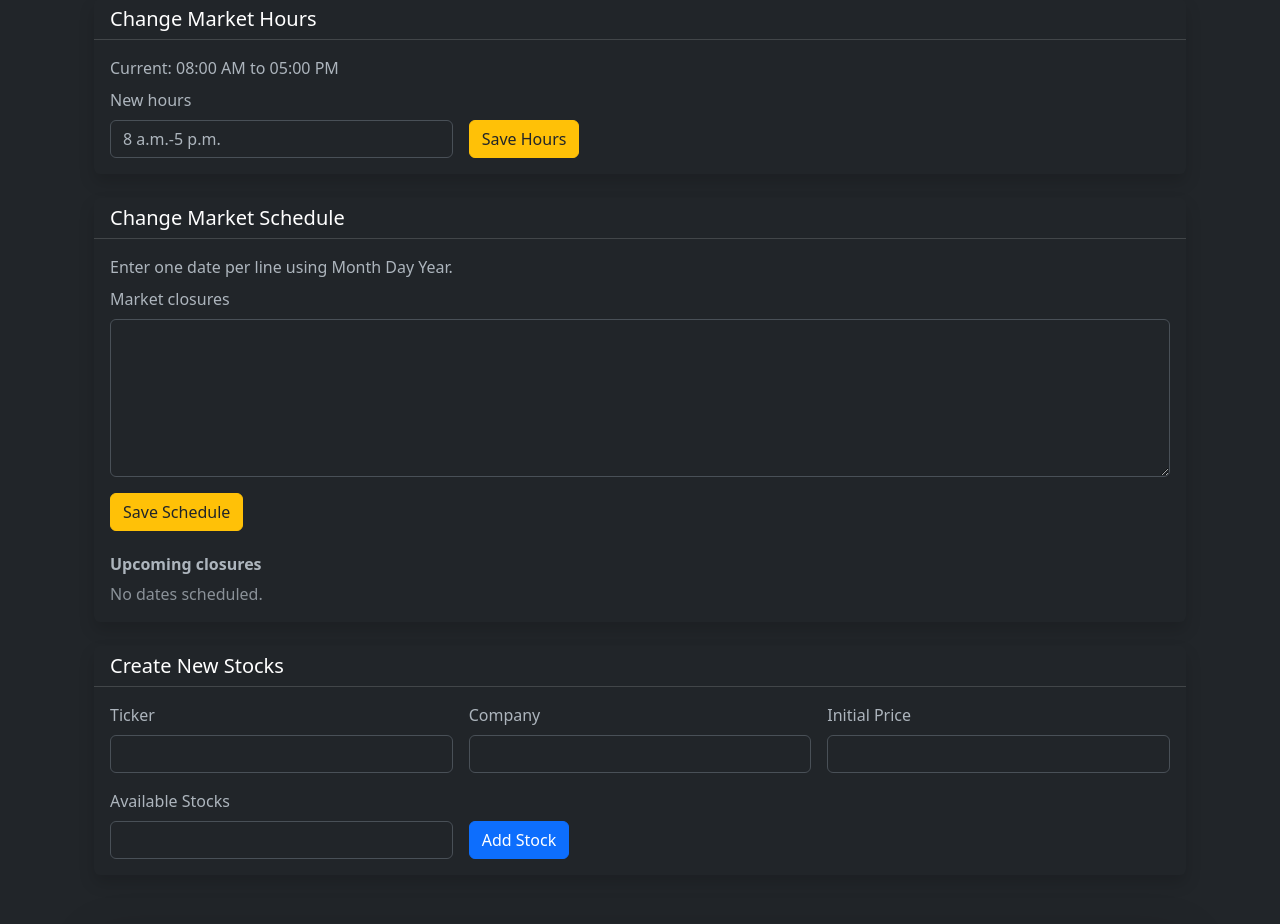
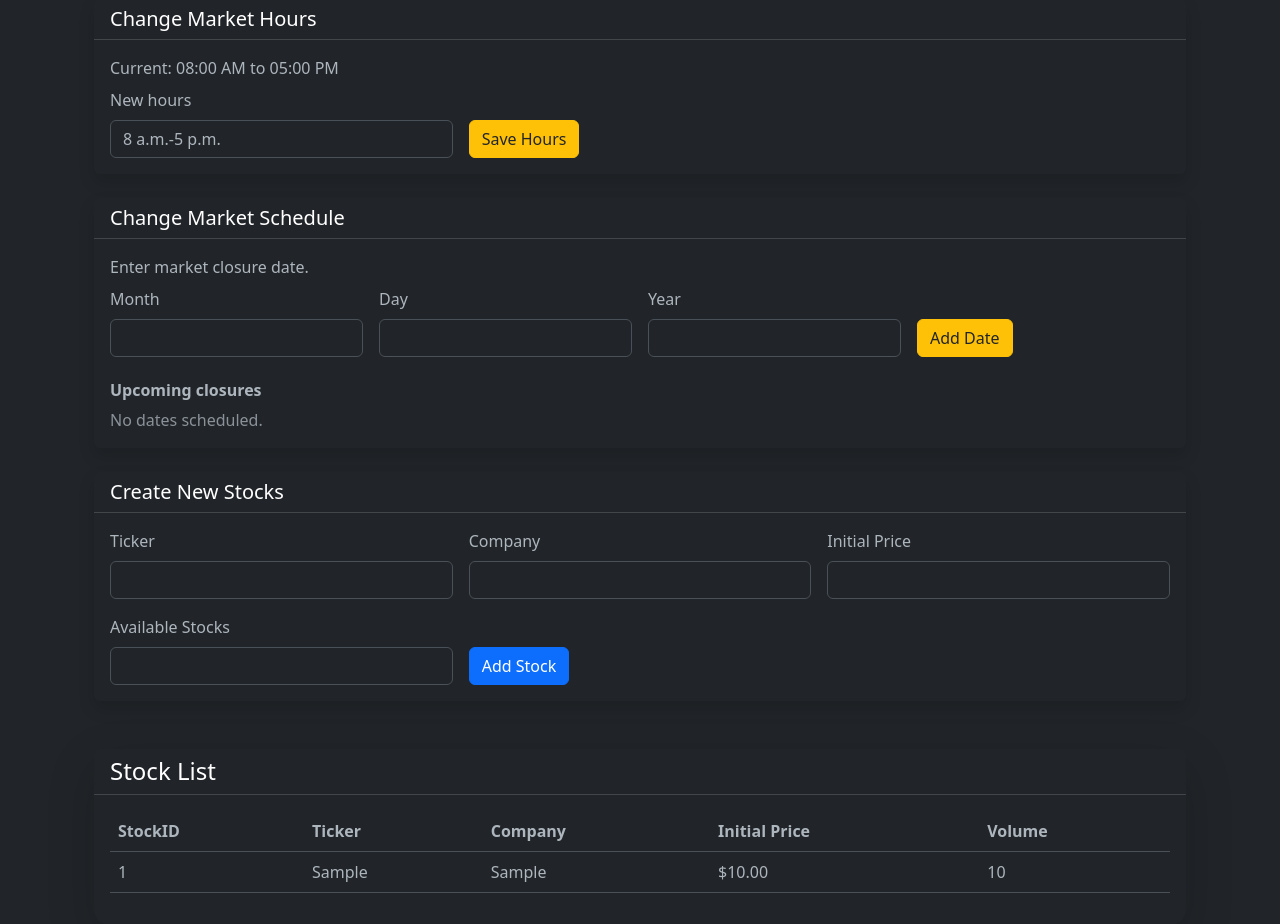
Before and after one commit to hskim19-yeet/GitHub-Main-Repo, a Flask app: page /admin in a window 1280 px wide. Shown: the part 215-1139 px from the top of the page. Run offline with Flask 3, Linux system fonts and the light colour scheme; a user stored in the database is signed in; tables that the repository leaves empty hold one stand-in row (values such as "Sample post").

Commit message:
Add files via upload

```diff
--- a/working-directory/app.py
+++ b/working-directory/app.py
@@ -150,7 +150,19 @@
     if today in closed_dates:
         market_open = False
 
-    formatted_dates = sorted(list(closed_dates))
+    formatted_dates = []
+    for raw in sorted(closed_dates):
+        parsed = None
+        for fmt in ("%Y-%m-%d", "%B %d %Y", "%b %d %Y"):
+            try:
+                parsed = datetime.strptime(raw, fmt)
+                break
+            except ValueError:
+                continue
+        if parsed:
+            formatted_dates.append(f"{parsed.month} {parsed.day} {parsed.year}")
+        else:
+            formatted_dates.append(raw)
     display_hours = f"{open_time.strftime('%I:%M %p')} to {close_time.strftime('%I:%M %p')}"
 
     return {
@@ -320,27 +332,27 @@
             flash("Hours value required.", "danger")
             return redirect(url_for("admin_dashboard"))
     elif form_type == "schedule":
-        schedule = (request.form.get("market_schedule") or "").strip()
-        if schedule:
-            lines = []
-            for raw in schedule.replace(",", "\n").splitlines():
-                value = raw.strip()
-                if not value:
-                    continue
-                parsed = None
-                for fmt in ("%B %d %Y", "%b %d %Y", "%Y-%m-%d"):
-                    try:
-                        parsed = datetime.strptime(value, fmt)
-                        break
-                    except ValueError:
-                        continue
-                if parsed:
-                    lines.append(parsed.strftime("%Y-%m-%d"))
-                else:
-                    lines.append(value)
-            setting.schedule = "\n".join(lines)
-        else:
-            setting.schedule = ""
+        month_raw = request.form.get("schedule_month")
+        day_raw = request.form.get("schedule_day")
+        year_raw = request.form.get("schedule_year")
+        if not all([month_raw, day_raw, year_raw]):
+            flash("All date fields required.", "danger")
+            return redirect(url_for("admin_dashboard"))
+        try:
+            month = int(month_raw)
+            day = int(day_raw)
+            year = int(year_raw)
+        except ValueError:
+            flash("Date values must be integers.", "danger")
+            return redirect(url_for("admin_dashboard"))
+        try:
+            parsed = datetime(year, month, day)
+        except ValueError:
+            flash("Invalid date.", "danger")
+            return redirect(url_for("admin_dashboard"))
+        existing = get_closed_dates(setting.schedule or "")
+        existing.add(parsed.strftime("%Y-%m-%d"))
+        setting.schedule = "\n".join(sorted(existing))
     db.session.commit()
     flash("Market settings updated.", "success")
     return redirect(url_for("admin_dashboard"))
--- a/working-directory/templates/admin.html
+++ b/working-directory/templates/admin.html
@@ -39,15 +39,23 @@
       <h5 class="mb-0">Change Market Schedule</h5>
     </div>
     <div class="card-body">
-      <p class="mb-2">Enter one date per line using Month Day Year.</p>
-      <form action="{{ url_for('update_market_settings') }}" method="POST" class="row g-3">
+      <p class="mb-2">Enter market closure date.</p>
+      <form action="{{ url_for('update_market_settings') }}" method="POST" class="row g-3 align-items-end">
         <input type="hidden" name="form_type" value="schedule">
-        <div class="col-12">
-          <label for="market_schedule" class="form-label">Market closures</label>
-          <textarea name="market_schedule" id="market_schedule" class="form-control" rows="6">{{ market.setting.schedule }}</textarea>
+        <div class="col-md-3">
+          <label for="schedule_month" class="form-label">Month</label>
+          <input type="number" name="schedule_month" id="schedule_month" class="form-control" min="1" max="12" required>
+        </div>
+        <div class="col-md-3">
+          <label for="schedule_day" class="form-label">Day</label>
+          <input type="number" name="schedule_day" id="schedule_day" class="form-control" min="1" max="31" required>
+        </div>
+        <div class="col-md-3">
+          <label for="schedule_year" class="form-label">Year</label>
+          <input type="number" name="schedule_year" id="schedule_year" class="form-control" min="1900" required>
         </div>
         <div class="col-auto">
-          <button type="submit" class="btn btn-warning text-dark">Save Schedule</button>
+          <button type="submit" class="btn btn-warning text-dark">Add Date</button>
         </div>
       </form>
       <div class="mt-4">
```
